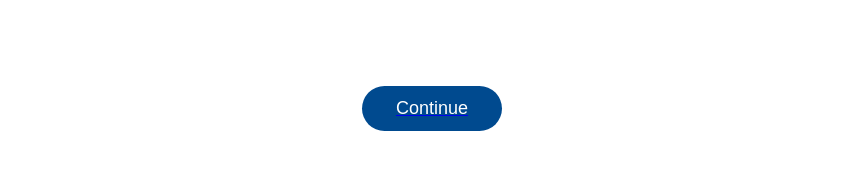
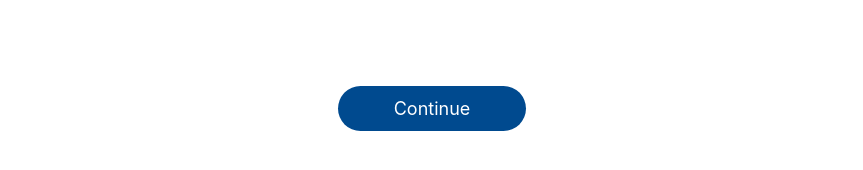
Before and after one commit to waffle-fry/boarding-pass, a React app: page /team/quantum-pipes/1 in a window 1280 px wide. Shown: the part 414-584 px from the top of the page, without its empty margins (208-1071 px from the left). Built offline with nearby package versions, Linux system fonts and the light colour scheme; the HTML template or start-up script is replaced by a standard one.

Commit message:
Implement action link button and update tests

```diff
--- a/src/screens/stages-screen/index.js
+++ b/src/screens/stages-screen/index.js
@@ -5,6 +5,7 @@ import data from "../../data.json";
 import styles from "./styles.scss";
 import { Link, useParams } from "react-router-dom";
 import StepsList from "../../components/steps-list";
+import ActionLinkButton from "../../components/action-button/link";
 
 function StagesScreen() {
   const [state, setState] = useState(null);
@@ -28,9 +29,10 @@ function StagesScreen() {
         subtitle={currentStage.title}
       />
       <StepsList steps={currentStage.steps} />
-      <Link to={`/team/${team}/${parseInt(stage) + 1}`}>
-        <ActionButton value="Continue" />
-      </Link>
+      <ActionLinkButton
+        to={`/team/${team}/${parseInt(stage) + 1}`}
+        value="Continue"
+      />
     </div>
   );
 }
--- a/src/screens/welcome-screen/index.js
+++ b/src/screens/welcome-screen/index.js
@@ -2,9 +2,8 @@ import React, { useState, useEffect } from "react";
 import Subtitle from "../../components/subtitle";
 import Title from "../../components/title";
 import styles from "./styles.scss";
-import ActionButton from "../../components/action-button";
 import data from "../../data.json";
-import { Link } from "react-router-dom";
+import ActionLinkButton from "../../components/action-button/link";
 
 function WelcomeScreen(props) {
   const [state, setState] = useState(null);
@@ -30,9 +29,7 @@ function WelcomeScreen(props) {
         <Subtitle text={state.welcome_subtitle} />
       </div>
       <div className={styles.content}>
-        <Link to="/teams">
-          <ActionButton value="Get Started" />
-        </Link>
+        <ActionLinkButton to="/teams" value="Get Started" />
       </div>
     </div>
   );
```
Also changed, not shown: 2 other files (tests, documents, lock files or other folders).
